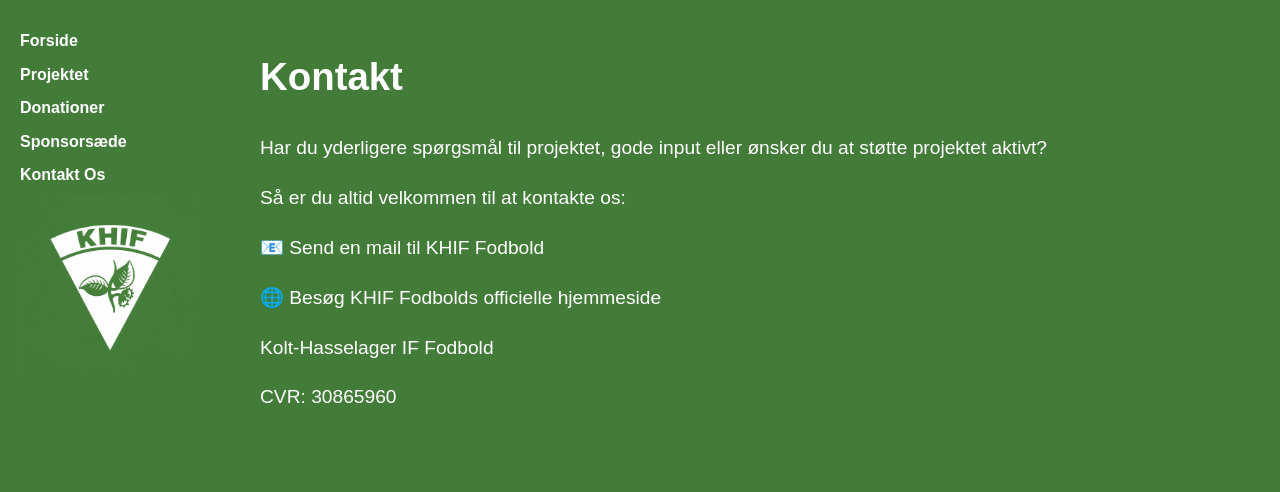
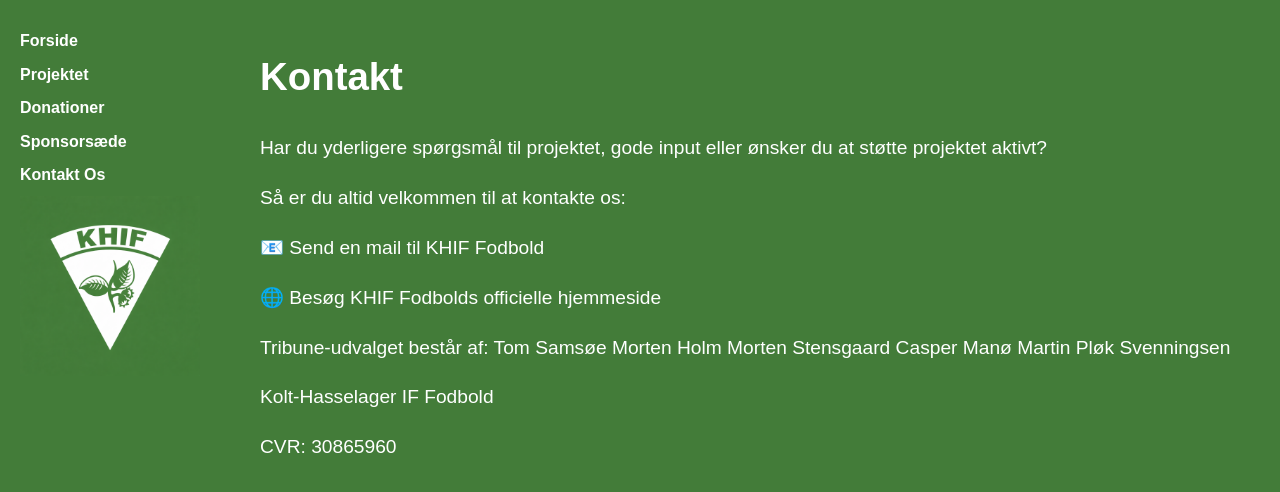
Before and after one commit to msj33/khif-tribune, a Jekyll site: the page built from kontakt.md, in a window 1280 px wide and 900 px high. Shown: the top 492 px of the window. Built offline with Jekyll 4.4.1, drawn with Linux system fonts in a browser that asks for light colours.

Commit message:
Update kontakt.md

```diff
--- a/kontakt.md
+++ b/kontakt.md
@@ -13,6 +13,13 @@ Så er du altid velkommen til at kontakte os:
 
 🌐 [Besøg KHIF Fodbolds officielle hjemmeside](https://khif.info)
 
+Tribune-udvalget består af:
+Tom Samsøe
+Morten Holm
+Morten Stensgaard
+Casper Manø
+Martin Pløk Svenningsen
+
 Kolt-Hasselager IF Fodbold
 
 CVR: 30865960
```
